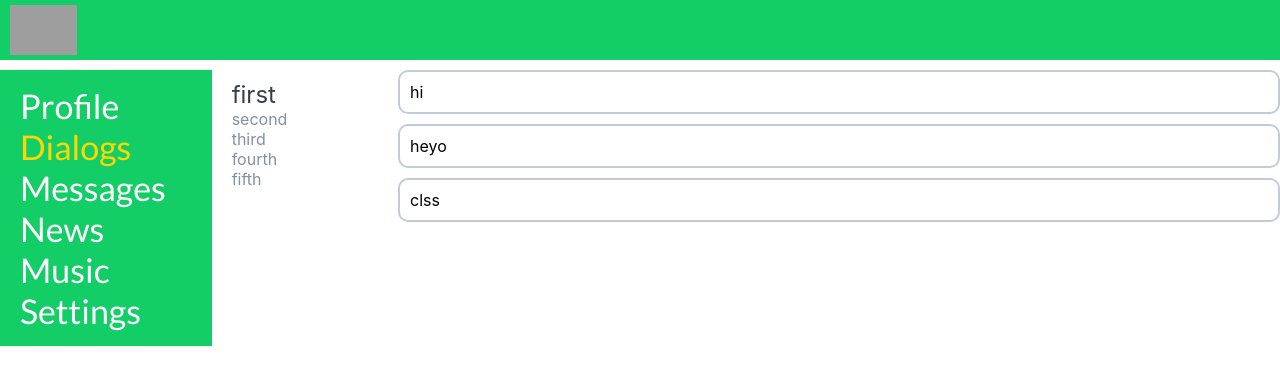
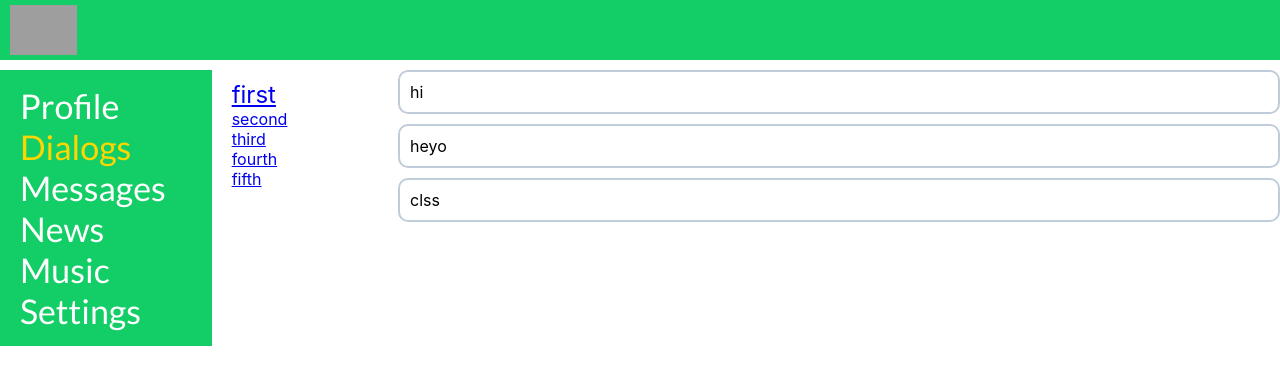
Before and after one commit to AndrewKostenko/firstProject, a React (Create React App) app: page /dialogs in a window 1280 px wide. Shown: the top 384 px of the page. Built offline with nearby package versions, Linux system fonts and the light colour scheme; grey boxes are pictures that could not be loaded.

Commit message:
22. React exact

```diff
--- a/src/App.js
+++ b/src/App.js
@@ -17,12 +17,12 @@ const App = () => {
 				<Navbar />
 				<div className='app-wrapper-content'>
 					<Routes>
-						<Route path="/dialogs" element={<Dialogs />} />
-						<Route path="/profile" element={<Profile />} />
-						<Route path="/news" element={<News />} />
-						<Route path="/messages" element={<Messages />} />
-						<Route path="/music" element={<Music />} />
-						<Route path="/settings" element={<Settings />} />
+						<Route path="/dialogs/*" element={<Dialogs />} />
+						<Route path="/profile/*" element={<Profile />} />
+						<Route path="/news/*" element={<News />} />
+						<Route path="/messages/*" element={<Messages />} />
+						<Route path="/music/*" element={<Music />} />
+						<Route path="/settings/*" element={<Settings />} />
 					</Routes>
 				</div>
 			</div>
--- a/src/components/Dialogs/Dialogs.jsx
+++ b/src/components/Dialogs/Dialogs.jsx
@@ -1,14 +1,15 @@
+import { NavLink } from 'react-router-dom';
 import s from './Dialogs.module.css';
 
 const Dialogs = (props) => {
 	return (
 		<div className={s['dialogs']}>
 			<div className={s['dialogs-items']}>
-				<div className={s['dialog'] + ' ' + s['active']}>first</div>
-				<div className={s['dialog']}>second</div>
-				<div className={s['dialog']}>third</div>
-				<div className={s['dialog']}>fourth</div>
-				<div className={s['dialog']}>fifth</div>
+				<div className={s['dialog'] + ' ' + s['active']}><NavLink to="/dialogs/2">first</NavLink></div>
+				<div className={s['dialog']}><NavLink to="/dialogs/2">second</NavLink></div>
+				<div className={s['dialog']}><NavLink to="/dialogs/3">third</NavLink></div>
+				<div className={s['dialog']}><NavLink to="/dialogs/4">fourth</NavLink></div>
+				<div className={s['dialog']}><NavLink to="/dialogs/5">fifth</NavLink></div>
 			</div>
 			<div className={s['dialogs-messages']}>
 				<div className={s['message']}>hi</div>
```
